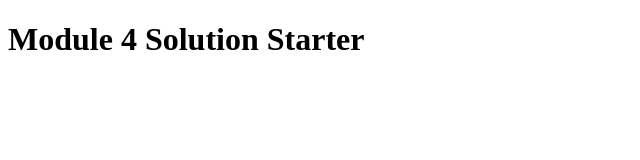
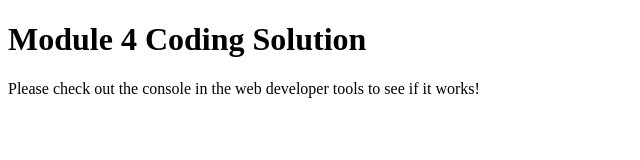
Before and after one commit to rajpravali/courseera-module4-assignment, a plain HTML site: page index.html in a window 1280 px wide. Shown: the whole page, without its empty margins (0-640 px from the left). Drawn offline with Linux system fonts and the light colour scheme.

Commit message:
Update index.html

```diff
--- a/index.html
+++ b/index.html
@@ -1,16 +1,14 @@
 <!DOCTYPE html>
 <html>
 <head>
-  <meta charset="utf-8">
-  <title>Module 4 Solution Starter</title>
-  <script>
-    var names = []; // DO NOT REMOVE
-  </script>
-  <script src="SpeakHello.js"></script>
-  <script src="SpeakGoodBye.js"></script>
-  <script src="script.js"></script>
+    <meta charset="utf-8">
+    <title>Module 4 Coding Solution</title>
+    <script src="SpeakHello.js"></script>
+    <script src="SpeakGoodBye.js"></script>
+    <script src="script.js"></script>
 </head>
 <body>
-  <h1>Module 4 Solution Starter</h1>
+    <h1>Module 4 Coding Solution</h1>
+    <p>Please check out the console in the web developer tools to see if it works!</p>
 </body>
 </html>
```
